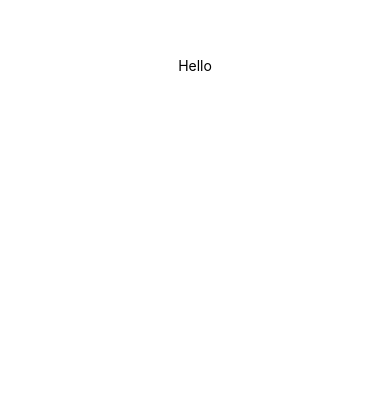
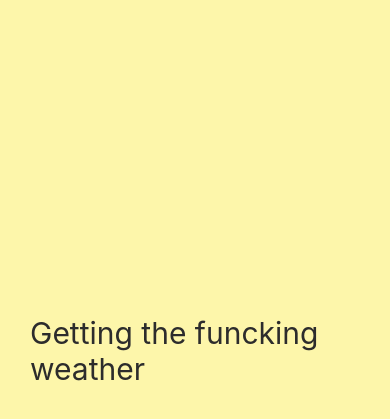
Before and after one commit to Kylekoh/fokin-weather, a React Native app: screen / in a window 390 px wide. Shown: the part 357-776 px from the top of the page. Built offline with nearby package versions, Linux system fonts and the light colour scheme.

Commit message:
make Loading component

```diff
--- a/App.js
+++ b/App.js
@@ -1,21 +1,7 @@
 import { StatusBar } from 'expo-status-bar';
 import React from 'react';
-import { StyleSheet, Text, View } from 'react-native';
+import Loading from './Loading';
 
 export default function App() {
-	return (
-		<View style={styles.container}>
-			<Text>Hello</Text>
-			<StatusBar style="auto" />
-		</View>
-	);
+	return <Loading />;
 }
-
-const styles = StyleSheet.create({
-	container: {
-		flex: 1,
-		backgroundColor: '#fff',
-		alignItems: 'center',
-		justifyContent: 'center',
-	},
-});
--- /dev/null
+++ b/Loading.js
@@ -0,0 +1,24 @@
+import React from 'react';
+import { StyleSheet, Text, View } from 'react-native';
+
+export default function Loading() {
+	return (
+		<View style={styles.container}>
+			<Text style={styles.text}>Getting the funcking weather</Text>
+		</View>
+	);
+}
+
+const styles = StyleSheet.create({
+	container: {
+		flex: 1,
+		justifyContent: 'flex-end',
+		paddingHorizontal: 30,
+		paddingVertical: 100,
+		backgroundColor: '#FDF6AA',
+	},
+	text: {
+		color: '#2c2c2c',
+		fontSize: 30,
+	},
+});
```
